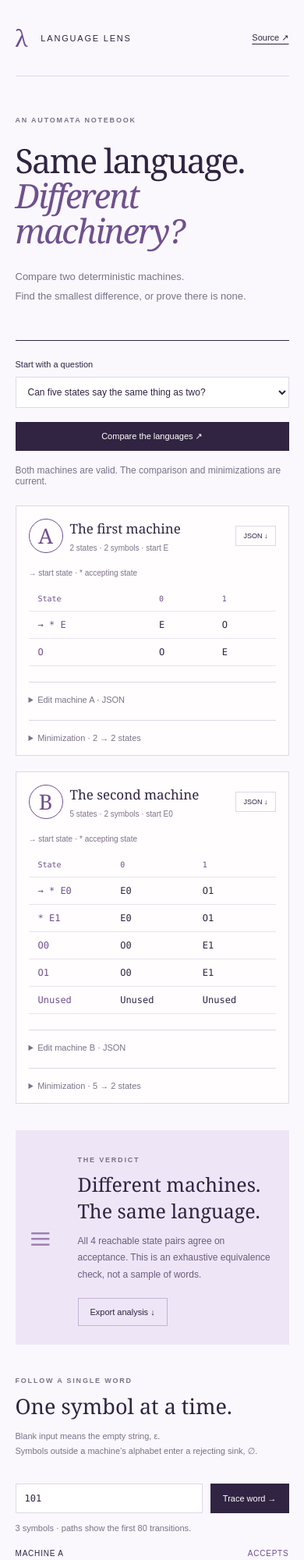
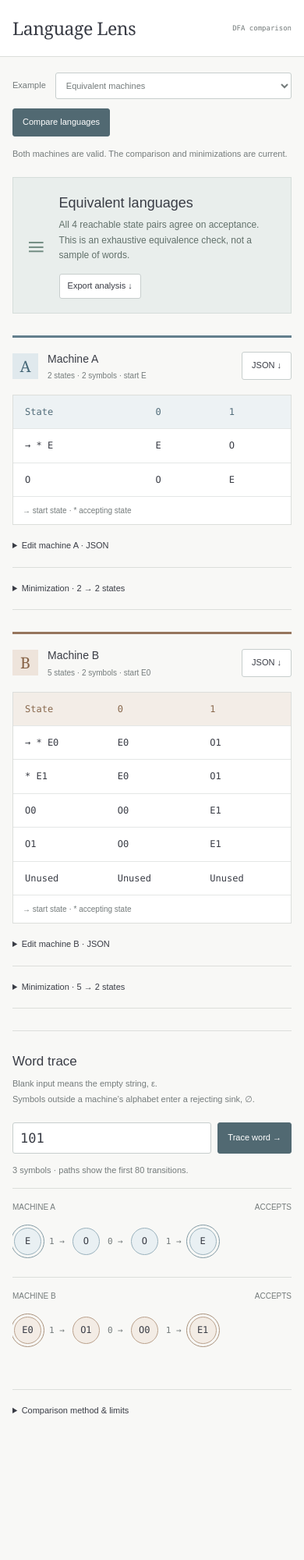
Before and after one commit to Michaelhoang8/language-lens, a website with bundled scripts: page index.html in a window 390 px wide. Shown: the top 2000 px of the page at 78% size. After the commit the page ends 1855 px from the top, so only its background shows below. Built offline with nearby package versions, Linux system fonts and the light colour scheme.

Commit message:
Present language equivalence as a focused comparison sheet

```diff
--- a/app.js
+++ b/app.js
@@ -25,7 +25,7 @@ function invalidate() {
   revision++;
   analysis = null;
   controls(false);
-  $('verdict-title').textContent = 'The machines have changed.';
+  $('verdict-title').textContent = 'Comparison pending';
   $('verdict-text').textContent =
     'Compare again to update the proof, transition tables, and minimizations.';
   $('symbol').textContent = '?';
@@ -97,9 +97,7 @@ function build() {
     for (const side of sides) renderMachine(side);
     const c = analysis.comparison;
     $('symbol').textContent = c.equivalent ? '≡' : '≠';
-    $('verdict-title').textContent = c.equivalent
-      ? 'Different machines. The same language.'
-      : 'There is a word that separates them.';
+    $('verdict-title').textContent = c.equivalent ? 'Equivalent languages' : 'Different languages';
     $('verdict-text').textContent = c.equivalent
       ? `All ${c.visited} reachable state pairs agree on acceptance. This is an exhaustive equivalence check, not a sample of words.`
       : `Shortest counterexample: ${c.witness === '' ? 'ε (the empty string)' : JSON.stringify(c.witness)}. Machine A ${c.left.accepted ? 'accepts' : 'rejects'}; machine B ${c.right.accepted ? 'accepts' : 'rejects'}. Examined ${c.visited} state pairs in breadth-first order.`;
--- a/index.html
+++ b/index.html
@@ -3,41 +3,41 @@
   <head>
     <meta charset="utf-8" />
     <meta name="viewport" content="width=device-width,initial-scale=1" />
-    <title>Language Lens · Find the difference</title>
+    <title>Language Lens</title>
     <link rel="stylesheet" href="/style.css" />
     <script type="module" src="/app.js"></script>
   </head>
   <body>
     <header>
-      <a class="brand" href="/"><span>λ</span> LANGUAGE LENS</a
-      ><span>FINITE MACHINES / INFINITE LANGUAGES</span
-      ><a href="https://github.com/Michaelhoang8/language-lens">Source ↗</a>
+      <h1>Language Lens</h1>
+      <span>DFA comparison</span>
     </header>
     <main>
-      <section class="opening">
-        <p class="eyebrow">AN AUTOMATA NOTEBOOK</p>
-        <h1>Same language.<br /><em>Different machinery?</em></h1>
-        <p>
-          Compare two deterministic machines.<br />Find the smallest difference, or prove there is
-          none.
-        </p>
-      </section>
       <div class="toolbar">
         <label for="example"
-          >Start with a question<select id="example">
-            <option value="equivalent">Can five states say the same thing as two?</option>
-            <option value="difference">Ends with 1, or contains a 1?</option>
-            <option value="empty">What if the empty string is enough?</option>
+          >Example<select id="example">
+            <option value="equivalent">Equivalent machines</option>
+            <option value="difference">Different languages</option>
+            <option value="empty">Empty-string difference</option>
           </select></label
-        ><button id="compare" class="primary">Compare the languages ↗</button>
+        ><button id="compare" class="primary">Compare languages</button>
       </div>
       <p id="notice" role="status" aria-live="polite"></p>
+      <section class="verdict" aria-label="Language comparison">
+        <div id="symbol" aria-hidden="true">≡</div>
+        <div>
+          <h2 id="verdict-title">Comparing…</h2>
+          <p id="verdict-text"></p>
+          <button id="witness" hidden>Trace the counterexample →</button
+          ><button id="report">Export analysis ↓</button>
+        </div>
+      </section>
       <section class="machines" aria-label="Machines to compare">
         <article class="machine">
           <div class="machine-heading">
             <span class="letter">A</span>
             <div>
-              <h2>The first machine</h2>
+              <h2>Machine A</h2>
               <p id="summary-a"></p>
             </div>
             <button id="download-a" aria-label="Download machine A JSON">JSON ↓</button>
@@ -64,7 +64,7 @@
           <div class="machine-heading">
             <span class="letter">B</span>
             <div>
-              <h2>The second machine</h2>
+              <h2>Machine B</h2>
               <p id="summary-b"></p>
             </div>
             <button id="download-b" aria-label="Download machine B JSON">JSON ↓</button>
@@ -88,20 +88,10 @@
           </details>
         </article>
       </section>
-      <section class="verdict" aria-label="Language comparison">
-        <div id="symbol" aria-hidden="true">≡</div>
-        <div>
-          <p class="eyebrow">THE VERDICT</p>
-          <h2 id="verdict-title">Comparing…</h2>
-          <p id="verdict-text"></p>
-          <button id="witness" hidden>Trace the counterexample →</button
-          ><button id="report">Export analysis ↓</button>
-        </div>
-      </section>
+
       <section class="word-section">
         <div>
-          <p class="eyebrow">FOLLOW A SINGLE WORD</p>
-          <h2>One symbol at a time.</h2>
+          <h2>Word trace</h2>
           <p>
             Blank input means the empty string, ε.<br />Symbols outside a machine’s alphabet enter a
             rejecting sink, ∅.
@@ -123,8 +113,9 @@
           <div id="paths"></div>
         </div>
       </section>
-      <section class="notes">
-        <h2>What counts as proof?</h2>
+      <details class="notes">
+        <summary>Comparison method &amp; limits</summary>
+
         <div>
           <p>
             Comparison explores the reachable product of both machines, breadth first. A pair with
@@ -145,11 +136,7 @@
             >Explore the theory ↗</a
           >
         </div>
-      </section>
+      </details>
     </main>
-    <footer>
-      <span>SMALL MACHINES. PRECISE QUESTIONS.</span
-      ><span>Local computation · no packages · no accounts</span>
-    </footer>
   </body>
 </html>
--- a/style.css
+++ b/style.css
@@ -1,102 +1,48 @@
 :root {
-  color-scheme: light;
-  --paper: #faf8fd;
-  --ink: #302442;
-  --muted: #7c7188;
-  --line: #dfd7e8;
-  --purple: #70508f;
-  --wash: #eee6f6;
-  font-family: Arial, Helvetica, sans-serif;
+  font:
+    13px/1.6 Arial,
+    sans-serif;
+  color: #393c45;
+  background: #f8f8f6;
+  --line: #dcdedb;
+  --muted: #747b7b;
+  --a: #637f8d;
+  --b: #96755d;
 }
 * {
   box-sizing: border-box;
 }
 body {
   margin: 0;
-  background: var(--paper);
-  color: var(--ink);
 }
-header,
-main,
-footer {
-  max-width: 1160px;
-  margin: auto;
+[hidden] {
+  display: none !important;
 }
 header {
-  padding: 28px 0;
   display: flex;
   justify-content: space-between;
   align-items: center;
+  padding: 26px 40px;
   border-bottom: 1px solid var(--line);
-  font-size: 11px;
-}
-header > span {
-  font-size: 9px;
-  letter-spacing: 1.2px;
-  color: var(--muted);
-}
-a {
-  color: inherit;
-  text-underline-offset: 4px;
-}
-.brand {
-  display: flex;
-  align-items: center;
-  gap: 15px;
-  letter-spacing: 1.8px;
-  font-size: 11px;
-  text-decoration: none;
-}
-.brand span {
-  font:
-    30px Georgia,
-    serif;
-  color: var(--purple);
-}
-.opening {
-  position: relative;
-  padding: 64px 0 48px;
-}
-.eyebrow {
-  font-size: 9px;
-  letter-spacing: 1.8px;
-  color: var(--muted);
-  font-weight: 600;
+  background: white;
 }
 h1 {
   font:
-    56px/1.05 Georgia,
+    26px Georgia,
     serif;
-  letter-spacing: -1.8px;
-  margin: 24px 0 0;
+  margin: 0;
+  letter-spacing: -0.5px;
 }
-h1 em {
-  color: var(--purple);
-  font-weight: 400;
-}
-.opening > p:last-child {
-  position: absolute;
-  right: 0;
-  bottom: 48px;
-  font-size: 13px;
-  line-height: 1.9;
+header > span {
+  font:
+    11px Consolas,
+    monospace;
   color: var(--muted);
 }
-.toolbar {
-  display: flex;
-  justify-content: space-between;
-  align-items: end;
-  gap: 25px;
-  padding: 24px 0 0;
-  border-top: 1px solid var(--ink);
-}
-label {
-  font-size: 11px;
-}
-.toolbar label {
-  display: flex;
-  align-items: center;
-  gap: 20px;
+main {
+  max-width: 1200px;
+  margin: auto;
+  padding: 0 40px 25px;
 }
 button,
 input,
@@ -105,464 +51,424 @@ textarea {
   font: inherit;
   color: inherit;
 }
-button {
-  border: 1px solid var(--line);
-  background: transparent;
-  padding: 11px 15px;
+button,
+.import {
+  border: 1px solid #c7cecd;
+  background: white;
+  padding: 8px 12px;
+  border-radius: 3px;
+  cursor: pointer;
   font-size: 11px;
-  cursor: pointer;
-  transition: background 0.2s;
+  transition: background 0.15s;
 }
-button:hover:enabled {
-  background: var(--wash);
+button:hover,
+.import:hover {
+  background: #e9eeed;
 }
 button:disabled {
   opacity: 0.4;
   cursor: default;
 }
 .primary {
-  background: var(--ink);
+  background: #516972;
+  border-color: #516972;
   color: white;
-  border-color: var(--ink);
 }
-.primary:hover:enabled {
-  background: #543e6b;
+.primary:hover {
+  background: #3d535c;
 }
+button:focus-visible,
+input:focus-visible,
+select:focus-visible,
+textarea:focus-visible,
+summary:focus-visible,
+.import:focus-within {
+  outline: 2px solid #819ca7;
+  outline-offset: 3px;
+}
+input,
 select,
-input,
 textarea {
-  border: 1px solid var(--line);
-  background: #fff;
-  padding: 11px;
-  font-size: 12px;
-  border-radius: 0;
-  max-width: 100%;
+  padding: 9px;
+  border: 1px solid #c7cecd;
+  background: white;
+  border-radius: 3px;
+  min-width: 0;
+}
+.toolbar {
+  display: flex;
+  align-items: end;
+  gap: 18px;
+  padding: 24px 0 14px;
+}
+.toolbar label {
+  display: flex;
+  align-items: center;
+  gap: 12px;
+  font-size: 11px;
+  color: var(--muted);
+}
+#example {
+  min-width: 240px;
 }
 #notice {
-  font-size: 12px;
+  font-size: 11px;
   color: var(--muted);
+  margin: 0 0 20px;
   min-height: 18px;
-  margin: 18px 0 24px;
 }
 .error {
-  color: #9d383e !important;
+  color: #a65142 !important;
+}
+.verdict {
+  display: flex;
+  align-items: center;
+  gap: 25px;
+  padding: 20px 25px;
+  background: #e9eeec;
+  border: 1px solid #d5ddda;
+  margin-bottom: 28px;
+}
+#symbol {
+  font:
+    50px Georgia,
+    serif;
+  color: #738d83;
+  flex-shrink: 0;
+}
+#verdict-title {
+  font-size: 19px;
+  font-weight: 500;
+  margin: 0 0 5px;
+}
+#verdict-text {
+  font-size: 12px;
+  color: #62716b;
+  margin: 0 0 14px;
+}
+.verdict button {
+  margin-right: 8px;
+  padding: 6px 10px;
 }
 .machines {
   display: grid;
   grid-template-columns: 1fr 1fr;
-  gap: 28px;
+  gap: 35px;
 }
 .machine {
-  border: 1px solid var(--line);
-  padding: 22px;
-  background: #fffdfd;
   min-width: 0;
+  border-top: 3px solid var(--a);
+}
+.machine:nth-child(2) {
+  border-color: var(--b);
 }
 .machine-heading {
   display: flex;
   align-items: center;
-  gap: 16px;
-  margin-bottom: 20px;
+  gap: 12px;
+  padding: 20px 0;
 }
 .letter {
-  border: 1px solid var(--purple);
-  border-radius: 50%;
-  width: 44px;
-  height: 44px;
+  width: 33px;
+  height: 33px;
   display: grid;
   place-items: center;
+  background: #e0e9ed;
+  color: #456777;
   font:
-    27px Georgia,
+    20px Georgia,
     serif;
-  color: var(--purple);
-  flex-shrink: 0;
 }
-h2 {
-  font:
-    23px Georgia,
-    serif;
-  font-weight: 400;
-  margin: 0;
+.machine:nth-child(2) .letter {
+  background: #eee4db;
+  color: #876347;
 }
 .machine-heading h2 {
-  font-size: 19px;
+  font-size: 14px;
+  font-weight: 500;
+  margin: 0;
 }
 .machine-heading p {
   font-size: 10px;
   color: var(--muted);
-  margin: 8px 0 0;
+  margin: 3px 0 0;
 }
 .machine-heading button {
   margin-left: auto;
-  padding: 7px 9px;
-  font-size: 9px;
 }
 .transition-table {
   overflow: auto;
-  max-height: 270px;
+  max-height: 350px;
+  min-height: 240px;
+  background: white;
+  border: 1px solid var(--line);
 }
 table {
+  border-collapse: collapse;
   width: 100%;
-  border-collapse: collapse;
   font:
-    12px Consolas,
+    12px/1.7 Consolas,
     monospace;
 }
 caption {
-  text-align: left;
   font:
     10px Arial,
     sans-serif;
+  text-align: left;
+  padding: 12px;
   color: var(--muted);
-  padding: 0 0 12px;
+  caption-side: bottom;
 }
 th,
 td {
-  padding: 10px 12px;
   text-align: left;
-  border-bottom: 1px solid #eae4ef;
-  white-space: nowrap;
+  padding: 11px 15px;
+  border-bottom: 1px solid #e4e7e6;
 }
 th {
-  color: var(--purple);
-  font-size: 10px;
   font-weight: 400;
+  background: #edf2f4;
+  color: #526d7a;
+  position: sticky;
+  top: 0;
 }
-td:first-child {
-  color: var(--purple);
+.machine:nth-child(2) th {
+  background: #f3ede7;
+  color: #89694e;
+}
+tbody tr:hover {
+  background: #f2f5f4;
 }
 details {
-  border-top: 1px solid var(--line);
-  margin-top: 20px;
-  padding-top: 16px;
-  font-size: 11px;
+  padding: 18px 0;
+  border-bottom: 1px solid var(--line);
 }
 summary {
+  font-size: 11px;
   cursor: pointer;
-  color: var(--muted);
-}
-details[open] summary {
-  margin-bottom: 16px;
 }
 textarea {
+  display: block;
   width: 100%;
   font:
-    11px/1.65 Consolas,
+    12px/1.7 Consolas,
     monospace;
+  margin: 18px 0;
   resize: vertical;
-  max-height: 450px;
 }
 .import {
-  display: block;
-  margin-top: 16px;
+  display: inline-flex;
+  align-items: center;
 }
 .import input {
-  display: block;
-  margin-top: 8px;
-  width: 100%;
-  font-size: 10px;
+  width: 1px;
+  height: 1px;
+  position: absolute;
+  clip-path: inset(50%);
+  overflow: hidden;
 }
 .actions {
   display: flex;
+  gap: 10px;
   flex-wrap: wrap;
-  gap: 8px;
-  margin-top: 16px;
-}
-.actions button {
-  font-size: 10px;
-  padding: 8px 10px;
-}
-.group-list {
-  list-style: none;
-  margin: 0;
-  padding: 0;
-}
-.group-list li {
-  padding: 9px 0;
-  border-bottom: 1px solid var(--line);
-  font:
-    11px Consolas,
-    monospace;
-  overflow-wrap: anywhere;
-}
-.group-list b {
-  color: var(--purple);
-  font-weight: 400;
+  margin-top: 15px;
 }
 .min-note {
   font-size: 11px;
-  line-height: 1.7;
   color: var(--muted);
 }
-.verdict {
-  margin: 34px 0 0;
-  background: var(--wash);
-  padding: 34px 40px;
-  display: grid;
-  grid-template-columns: 100px 1fr;
-  gap: 25px;
-  align-items: center;
-}
-.verdict #symbol {
+.group-list {
+  padding-left: 20px;
   font:
-    96px/0.9 Georgia,
-    serif;
-  color: #9c80b5;
-}
-.verdict h2 {
-  font-size: 30px;
-}
-.verdict p:not(.eyebrow) {
-  font-size: 12px;
-  line-height: 1.8;
-  color: #6d5b7e;
-  overflow-wrap: anywhere;
-}
-.verdict button {
-  border-color: #c5b4d5;
-  margin-right: 8px;
-  margin-top: 6px;
+    12px/1.8 Consolas,
+    monospace;
 }
 .word-section {
   display: grid;
-  grid-template-columns: 1fr 1.45fr;
-  gap: 50px;
-  padding: 48px 0;
-  border-bottom: 1px solid var(--ink);
+  grid-template-columns: 220px minmax(0, 1fr);
+  gap: 35px;
+  margin-top: 35px;
+  padding: 25px 0;
+  border-top: 1px solid var(--line);
 }
 .word-section h2 {
-  font-size: 27px;
+  font-size: 17px;
+  font-weight: 500;
+  margin: 0 0 12px;
 }
-.word-section p:not(.eyebrow) {
+.word-section > div > p {
   font-size: 11px;
+  color: var(--muted);
   line-height: 1.8;
-  color: var(--muted);
 }
 #word-form {
   display: flex;
-  gap: 10px;
+  gap: 12px;
 }
 #word {
   flex: 1;
-  min-width: 0;
-  font-family: Consolas, monospace;
-}
-#word-form button {
-  white-space: nowrap;
+  font:
+    17px Consolas,
+    monospace;
+  width: 100%;
 }
 #word-notice {
-  margin: 10px 0;
+  font-size: 11px;
+  color: var(--muted);
   min-height: 18px;
+  margin: 12px 0;
 }
 .path {
-  margin: 16px 0;
+  padding: 16px 0;
+  border-top: 1px solid var(--line);
 }
 .path-head {
   display: flex;
   justify-content: space-between;
-  align-items: center;
   font-size: 10px;
-  letter-spacing: 0.8px;
-  margin-bottom: 12px;
+  color: var(--muted);
 }
 .path-head strong {
-  font-weight: 400;
-  color: var(--purple);
+  font-weight: 500;
 }
 .path-track {
   display: flex;
   align-items: center;
+  gap: 10px;
   overflow: auto;
-  gap: 10px;
-  padding-bottom: 10px;
+  padding: 14px 2px 8px;
+  min-height: 65px;
 }
 .state {
-  border: 1px solid #c4b5d1;
-  border-radius: 30px;
-  min-width: 44px;
-  min-height: 35px;
+  flex-shrink: 0;
+  min-width: 35px;
+  height: 35px;
   display: grid;
   place-items: center;
-  padding: 8px 12px;
-  white-space: nowrap;
+  border: 1px solid #9ab2bd;
+  border-radius: 50%;
+  background: #e9f0f3;
+  font:
+    12px Consolas,
+    monospace;
+  padding: 5px;
+}
+.path:nth-child(2) .state {
+  border-color: #baa18c;
+  background: #f3ece5;
+}
+.state.final {
+  outline: 1px solid #8199a3;
+  outline-offset: 3px;
+}
+.path:nth-child(2) .state.final {
+  outline-color: #a9917b;
+}
+.edge {
   font:
     11px Consolas,
     monospace;
-  background: white;
+  color: var(--muted);
+  white-space: nowrap;
+  flex-shrink: 0;
 }
-.state.final {
-  box-shadow: inset 0 0 0 3px #fff;
-  background: #e3d7ed;
-  border-color: var(--purple);
-}
-.edge {
-  font:
-    10px Consolas,
-    monospace;
-  white-space: nowrap;
-  color: var(--muted);
+.path > p {
+  font-size: 11px;
 }
 .notes {
-  padding: 34px 0 58px;
-  display: grid;
-  grid-template-columns: 1fr 1.45fr;
-  gap: 50px;
-}
-.notes h2 {
-  font-size: 27px;
+  margin-top: 5px;
+  border-top: 1px solid var(--line);
+  border-bottom: 0;
 }
 .notes p {
   font-size: 12px;
-  line-height: 1.9;
+  line-height: 1.8;
   color: var(--muted);
-  margin: 0 0 16px;
+  max-width: 850px;
 }
 .notes a {
+  color: inherit;
   font-size: 11px;
-}
-footer {
-  border-top: 1px solid var(--line);
-  padding: 25px 0 35px;
-  display: flex;
-  justify-content: space-between;
-  font-size: 9px;
-  letter-spacing: 1px;
-  color: var(--muted);
 }
 .sr-only {
   position: absolute;
   width: 1px;
   height: 1px;
   padding: 0;
+  margin: -1px;
   overflow: hidden;
-  clip: rect(0, 0, 0, 0);
+  clip-path: inset(50%);
   white-space: nowrap;
   border: 0;
 }
-:focus-visible {
-  outline: 2px solid var(--purple);
-  outline-offset: 3px;
-}
-.verdict {
-  animation: reveal 0.6s ease-out;
-}
-@keyframes reveal {
-  from {
-    opacity: 0;
-    transform: translateY(5px);
+@media (max-width: 700px) {
+  header {
+    padding: 20px 16px;
   }
-  to {
-    opacity: 1;
-    transform: none;
+  header > span {
+    font-size: 9px;
   }
-}
-@media (max-width: 1240px) {
-  header,
-  main,
-  footer {
-    margin-left: 5vw;
-    margin-right: 5vw;
+  h1 {
+    font-size: 23px;
   }
-}
-@media (max-width: 850px) {
-  .opening > p:last-child {
-    position: static;
-    margin-top: 25px;
+  main {
+    padding: 0 16px 20px;
   }
   .toolbar {
-    align-items: stretch;
+    flex-wrap: wrap;
+    padding-top: 20px;
+    gap: 12px;
   }
   .toolbar label {
-    display: block;
+    width: 100%;
   }
-  .toolbar select {
-    display: block;
-    margin-top: 10px;
-    max-width: 100%;
-  }
-  .toolbar > button {
-    align-self: end;
-  }
-  .machines {
-    gap: 16px;
-  }
-  .machine {
-    padding: 16px;
-  }
-  .machine-heading {
-    gap: 9px;
-    flex-wrap: wrap;
-  }
-  .machine-heading h2 {
-    font-size: 17px;
-  }
-  .word-section,
-  .notes {
-    gap: 30px;
+  #example {
+    flex: 1;
+    min-width: 0;
   }
   .verdict {
-    padding: 28px;
+    padding: 18px;
+    gap: 18px;
   }
-}
-@media (max-width: 620px) {
-  header > span {
-    display: none;
+  #symbol {
+    font-size: 40px;
   }
-  h1 {
-    font-size: 43px;
-  }
-  .opening {
-    padding: 42px 0 30px;
-  }
-  .toolbar {
-    display: block;
-  }
-  .toolbar select {
-    width: 100%;
-  }
-  .toolbar > button {
-    margin-top: 18px;
-    width: 100%;
+  #verdict-title {
+    font-size: 18px;
   }
   .machines {
     grid-template-columns: 1fr;
-    gap: 20px;
+    gap: 28px;
   }
-  .verdict {
-    grid-template-columns: 44px 1fr;
-    gap: 18px;
-    padding: 24px 18px;
-  }
-  .verdict #symbol {
-    font-size: 50px;
-  }
-  .verdict h2 {
-    font-size: 25px;
-  }
-  .word-section,
-  .notes {
-    grid-template-columns: 1fr;
-    gap: 20px;
+  .transition-table {
+    min-height: 0;
+    max-height: 300px;
   }
   .word-section {
-    padding: 32px 0;
+    grid-template-columns: 1fr;
+    gap: 8px;
+    margin-top: 28px;
   }
-  .notes {
-    padding-bottom: 38px;
+  .word-section h2 {
+    margin-bottom: 6px;
   }
-  footer {
-    display: block;
-    line-height: 2;
+  .word-section > div > p {
+    margin-top: 0;
   }
-  footer span {
-    display: block;
+  .machine-heading {
+    padding: 16px 0;
+  }
+  #word-form {
+    gap: 8px;
+  }
+  #word-form button {
+    white-space: nowrap;
   }
 }
 @media (prefers-reduced-motion: reduce) {
-  *,
-  *:before,
-  *:after {
-    animation: none !important;
+  * {
     transition: none !important;
   }
 }
+.transition-table{min-height:0}.machines{align-items:start}
+.word-section>div{min-width:0}.path{min-width:0}@media(max-width:700px){.word-section{grid-template-columns:minmax(0,1fr)}}
```
Also changed, not shown: README.md, docs/workbench.png.
